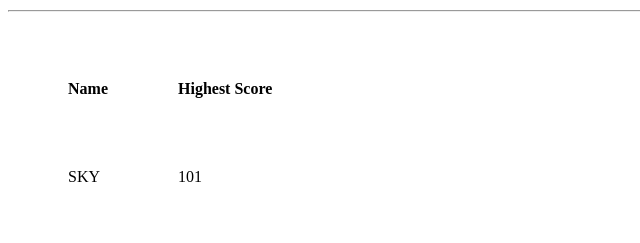
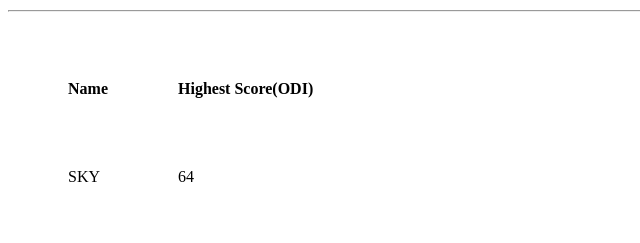
Before and after one commit to DeepankCod/perweb, a plain HTML site: page index.html in a window 1280 px wide. Shown: the part 430-673 px from the top of the page, 0-640 px from the left. Drawn offline with Linux system fonts and the light colour scheme.

Commit message:
Update index.html

```diff
--- a/index.html
+++ b/index.html
@@ -31,13 +31,13 @@
              <thead>
                 <tr>
                     <th>Name</th>
-                    <th>Highest Score</th>
+                    <th>Highest Score(ODI)</th>
                 </tr>
              </thead>
              <tbody>
                 <tr>
                     <td>SKY</td>
-                    <td>101</td>
+                    <td>64</td>
                 </tr>
                 <tr>
                     <td>MSD</td>
```
